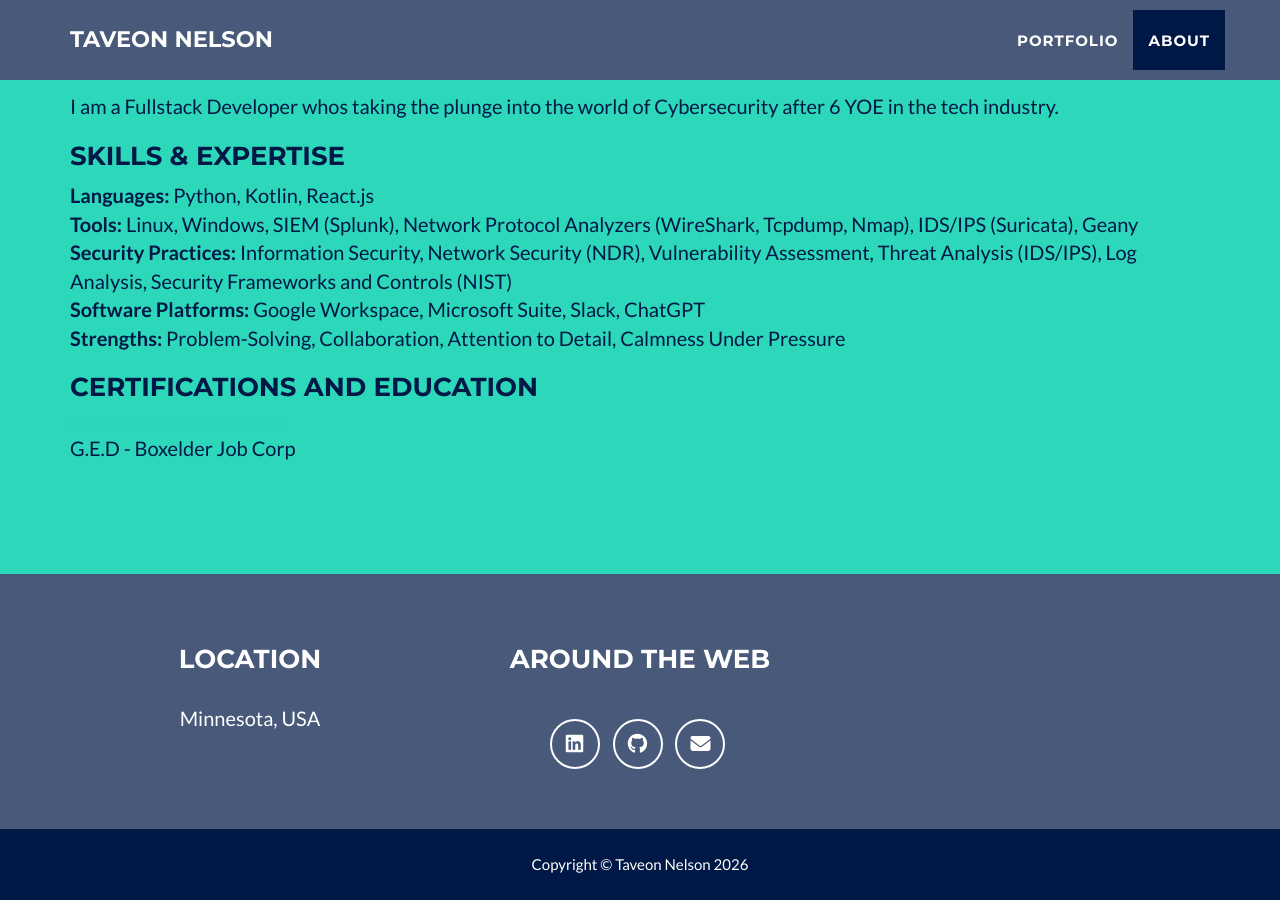
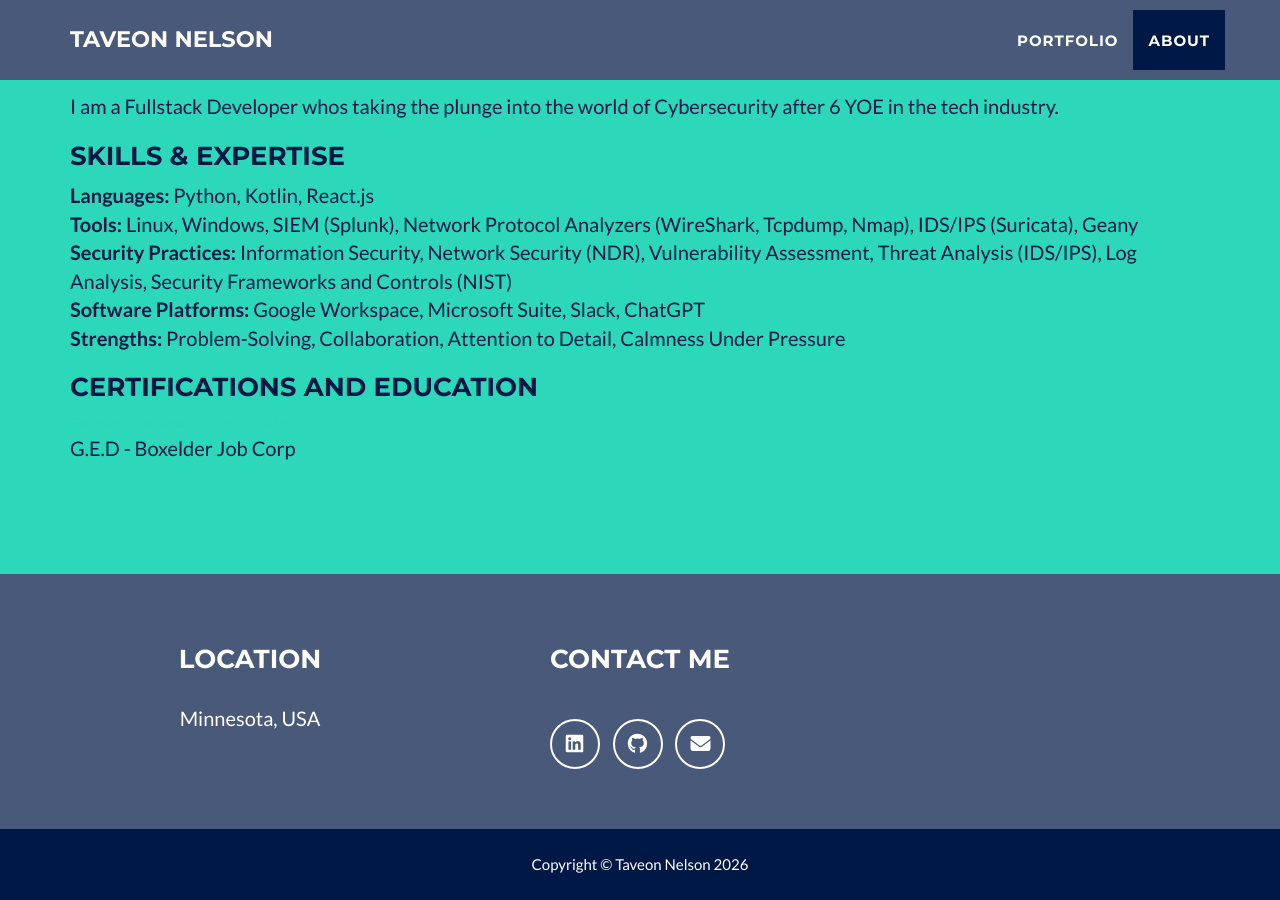
Before and after one commit to 457R0/csportfolio, a Jekyll site: the page built from _posts/2026-05-21-vitalwear.markdown, in a window 1280 px wide and 900 px high, scrolled down 1982 px. Built offline with Jekyll 4.4.1, drawn with Linux system fonts in a browser that asks for light colours.

Commit message:
Update _config.yml

```diff
--- a/_config.yml
+++ b/_config.yml
@@ -16,7 +16,7 @@ color:
 footer:
   copyright: Taveon Nelson
   location: Location
-  social: Around the Web
+  social: Contact Me
   credits: Credits
 
 social:
@@ -28,13 +28,8 @@ social:
 email:
   email-url: mailto:taveonnelsonn@gmail.com
 
-# Postal address (add as many lines as necessary)
 location:
   - line: Minnesota, USA
-
-# Credits content
-credits: 'Freelancer is a free to use, open source Bootstrap theme created by <a href="http://startbootstrap.com">Start Bootstrap</a>.
-Cyber icons created by <a href="https://www.flaticon.com/free-icons/cyber-attack" title="cyber attack icons">Freepik - Flaticon</a>.'
 
 # Build settings
 markdown: kramdown
```
